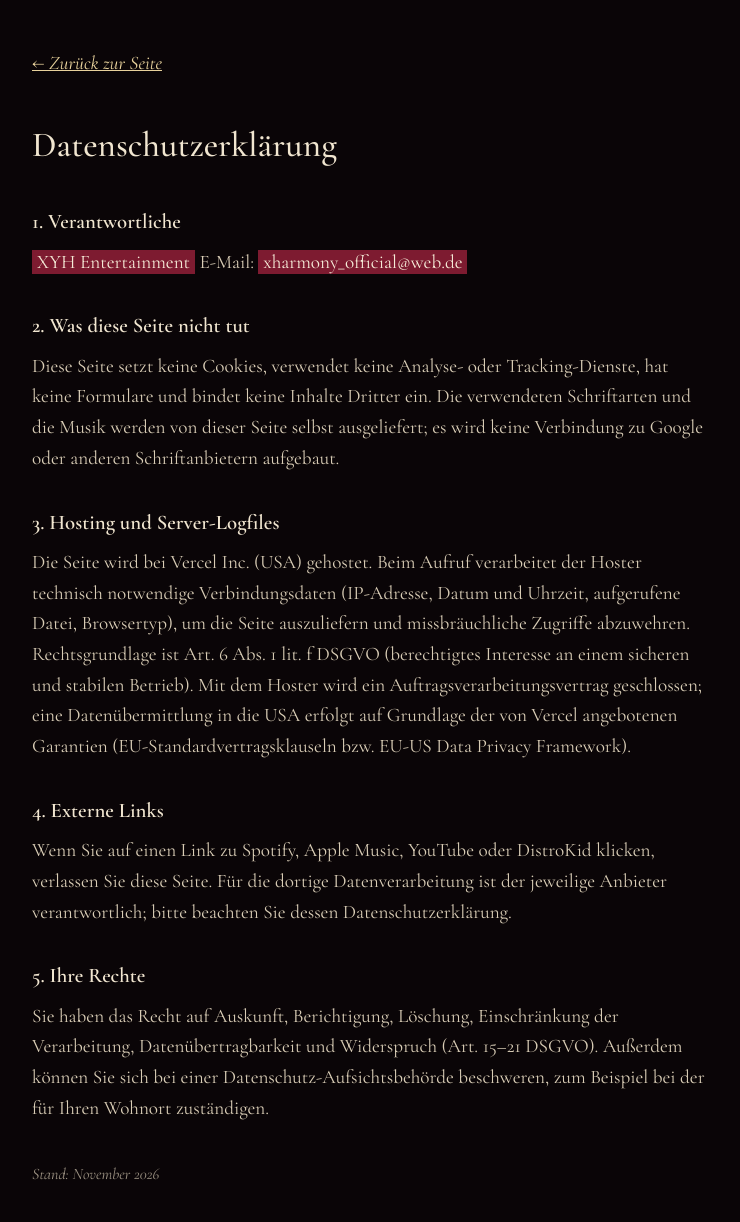
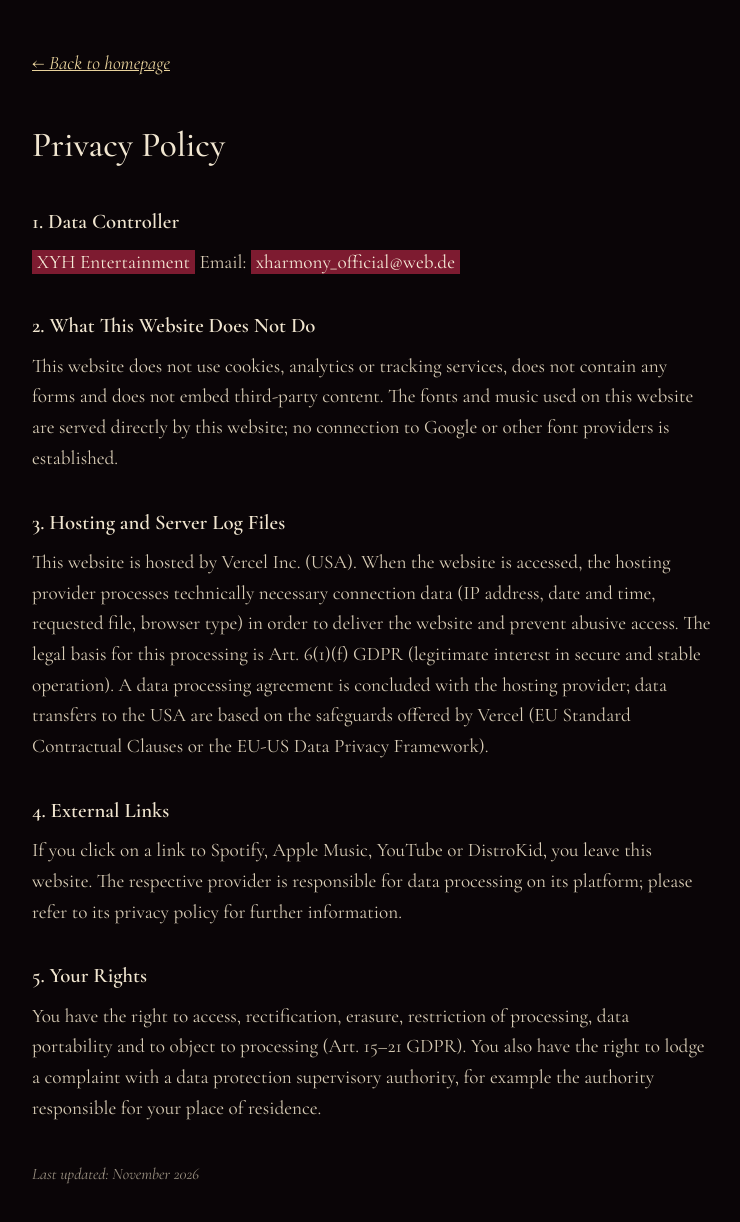
Before and after one commit to moonielalelu/Delulu-XHarmony, a plain HTML site: page datenschutz.html in a window 1280 px wide. Shown: the whole page, without its empty margins (268-1008 px from the left). Drawn offline with Linux system fonts and the light colour scheme; files whose address does not match are found by name.

Commit message:
Translate Datenschutz page to English

```diff
--- a/datenschutz.html
+++ b/datenschutz.html
@@ -1,10 +1,11 @@
+
 <!DOCTYPE html>
 <html lang="de">
 <head>
 <meta charset="UTF-8">
 <meta name="viewport" content="width=device-width, initial-scale=1.0">
 <meta name="robots" content="noindex">
-<title>Datenschutz — XHarmony</title>
+<title>Privacy Policy — XHarmony 엑스하모니</title>
 <style>
   @font-face{ font-family:'Cormorant Garamond'; font-style:normal; font-weight:300 600; font-display:swap; src:url(/fonts/cormorant-garamond.woff2) format('woff2'); }
   @font-face{ font-family:'Cormorant Garamond'; font-style:italic; font-weight:300 600; font-display:swap; src:url(/fonts/cormorant-garamond-italic.woff2) format('woff2'); }
@@ -22,28 +23,27 @@
 </head>
 <body>
 <main>
-<a class="back" href="/">← Zurück zur Seite</a>
+<a class="back" href="/">← Back to homepage</a>
 
-<h1>Datenschutzerklärung</h1>
+<h1>Privacy Policy</h1>
 
-<h2>1. Verantwortliche</h2>
+<h2>1. Data Controller</h2>
 <p><mark>XYH Entertainment</mark>
+Email: <mark>xharmony_official@web.de</mark></p>
 
-E-Mail: <mark>xharmony_official@web.de</mark></p>
+<h2>2. What This Website Does Not Do</h2>
+<p>This website does not use cookies, analytics or tracking services, does not contain any forms and does not embed third-party content. The fonts and music used on this website are served directly by this website; no connection to Google or other font providers is established.</p>
 
-<h2>2. Was diese Seite nicht tut</h2>
-<p>Diese Seite setzt keine Cookies, verwendet keine Analyse- oder Tracking-Dienste, hat keine Formulare und bindet keine Inhalte Dritter ein. Die verwendeten Schriftarten und die Musik werden von dieser Seite selbst ausgeliefert; es wird keine Verbindung zu Google oder anderen Schriftanbietern aufgebaut.</p>
+<h2>3. Hosting and Server Log Files</h2>
+<p>This website is hosted by Vercel Inc. (USA). When the website is accessed, the hosting provider processes technically necessary connection data (IP address, date and time, requested file, browser type) in order to deliver the website and prevent abusive access. The legal basis for this processing is Art. 6(1)(f) GDPR (legitimate interest in secure and stable operation). A data processing agreement is concluded with the hosting provider; data transfers to the USA are based on the safeguards offered by Vercel (EU Standard Contractual Clauses or the EU-US Data Privacy Framework).</p>
 
-<h2>3. Hosting und Server-Logfiles</h2>
-<p>Die Seite wird bei Vercel Inc. (USA) gehostet. Beim Aufruf verarbeitet der Hoster technisch notwendige Verbindungsdaten (IP-Adresse, Datum und Uhrzeit, aufgerufene Datei, Browsertyp), um die Seite auszuliefern und missbräuchliche Zugriffe abzuwehren. Rechtsgrundlage ist Art. 6 Abs. 1 lit. f DSGVO (berechtigtes Interesse an einem sicheren und stabilen Betrieb). Mit dem Hoster wird ein Auftragsverarbeitungsvertrag geschlossen; eine Datenübermittlung in die USA erfolgt auf Grundlage der von Vercel angebotenen Garantien (EU-Standardvertragsklauseln bzw. EU-US Data Privacy Framework).</p>
+<h2>4. External Links</h2>
+<p>If you click on a link to Spotify, Apple Music, YouTube or DistroKid, you leave this website. The respective provider is responsible for data processing on its platform; please refer to its privacy policy for further information.</p>
 
-<h2>4. Externe Links</h2>
-<p>Wenn Sie auf einen Link zu Spotify, Apple Music, YouTube oder DistroKid klicken, verlassen Sie diese Seite. Für die dortige Datenverarbeitung ist der jeweilige Anbieter verantwortlich; bitte beachten Sie dessen Datenschutzerklärung.</p>
+<h2>5. Your Rights</h2>
+<p>You have the right to access, rectification, erasure, restriction of processing, data portability and to object to processing (Art. 15–21 GDPR). You also have the right to lodge a complaint with a data protection supervisory authority, for example the authority responsible for your place of residence.</p>
 
-<h2>5. Ihre Rechte</h2>
-<p>Sie haben das Recht auf Auskunft, Berichtigung, Löschung, Einschränkung der Verarbeitung, Datenübertragbarkeit und Widerspruch (Art. 15–21 DSGVO). Außerdem können Sie sich bei einer Datenschutz-Aufsichtsbehörde beschweren, zum Beispiel bei der für Ihren Wohnort zuständigen.</p>
-
-<p class="meta">Stand: November 2026</p>
+<p class="meta">Last updated: November 2026</p>
 
 </main>
 </body>
```
